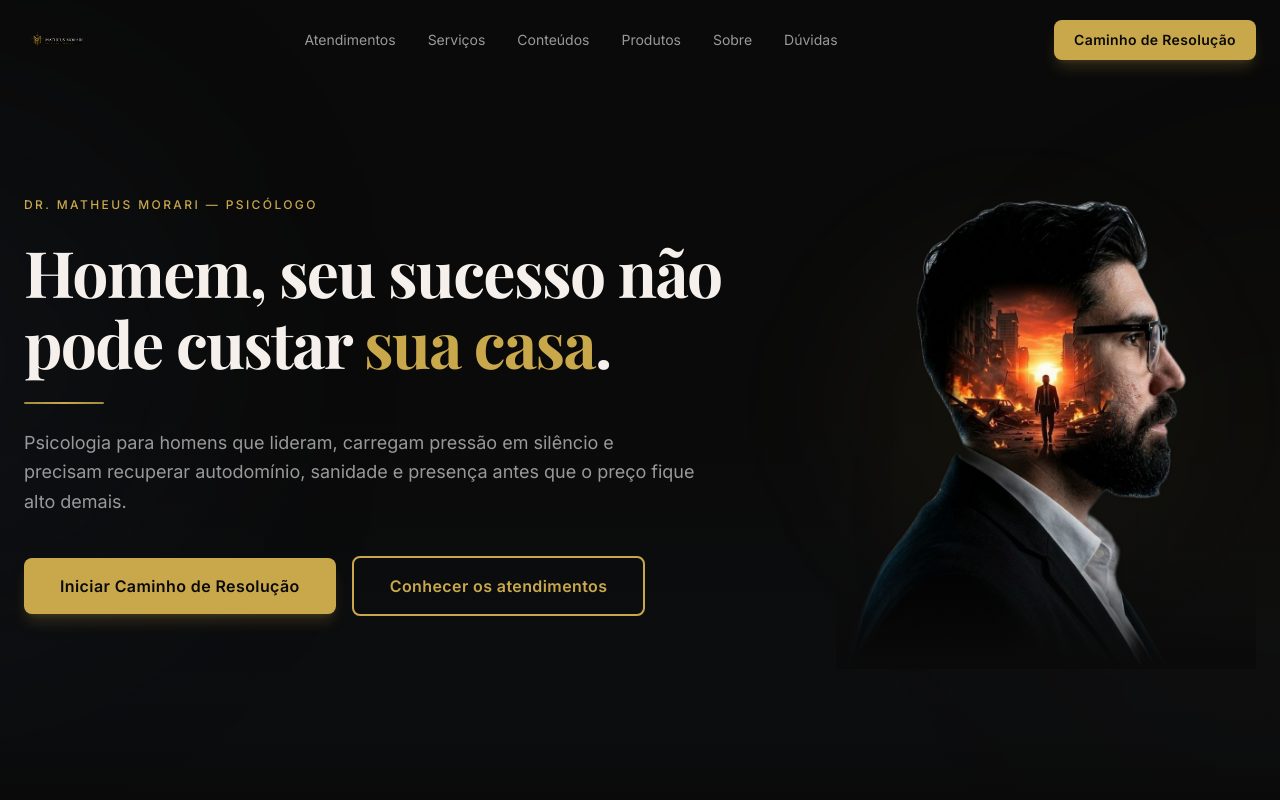
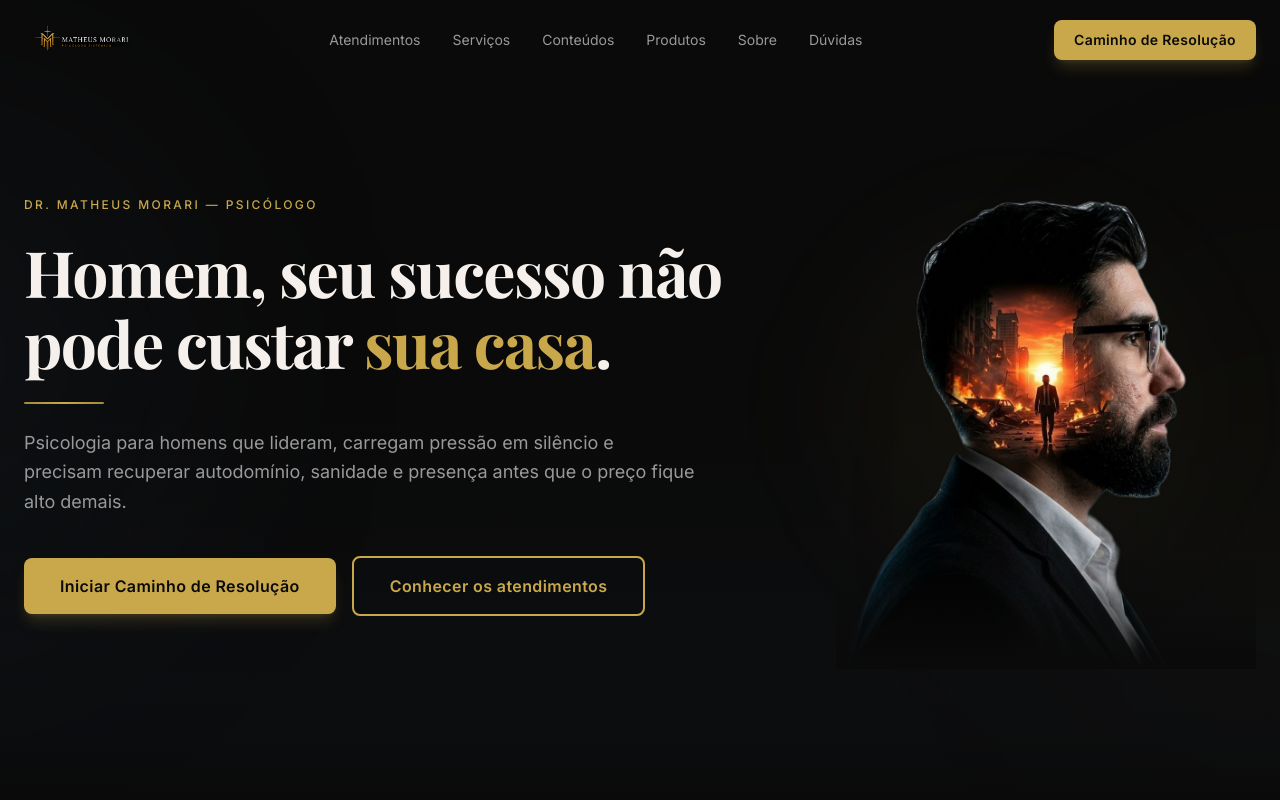
Before and after one commit to Reinatofarias/morari, a Next.js app: page / in a window 1280 px wide. Shown: the top 800 px of the page. Built offline with nearby package versions, Linux system fonts and the light colour scheme; no server answers.

Commit message:
design: adjust logo scale in header and footer

```diff
--- a/src/components/layout/Footer.tsx
+++ b/src/components/layout/Footer.tsx
@@ -13,9 +13,9 @@ export function Footer() {
               <Image
                 src="/assets/branding/Logo Horizontal-nobg.png"
                 alt="Dr. Matheus Morari"
-                width={150}
-                height={38}
-                className="h-8 w-auto object-contain"
+                width={200}
+                height={50}
+                className="h-12 w-auto object-contain"
               />
             </div>
             <p className="text-muted-light text-sm italic font-display">
--- a/src/components/layout/Header.tsx
+++ b/src/components/layout/Header.tsx
@@ -36,9 +36,9 @@ export function Header() {
             <Image
               src="/assets/branding/Logo Horizontal-nobg.png"
               alt="Dr. Matheus Morari"
-              width={160}
-              height={40}
-              className="h-9 w-auto object-contain transition-transform duration-300 group-hover:scale-[1.02]"
+              width={260}
+              height={65}
+              className="h-16 w-auto object-contain transition-transform duration-300 group-hover:scale-[1.02]"
               priority
             />
           </Link>
```
